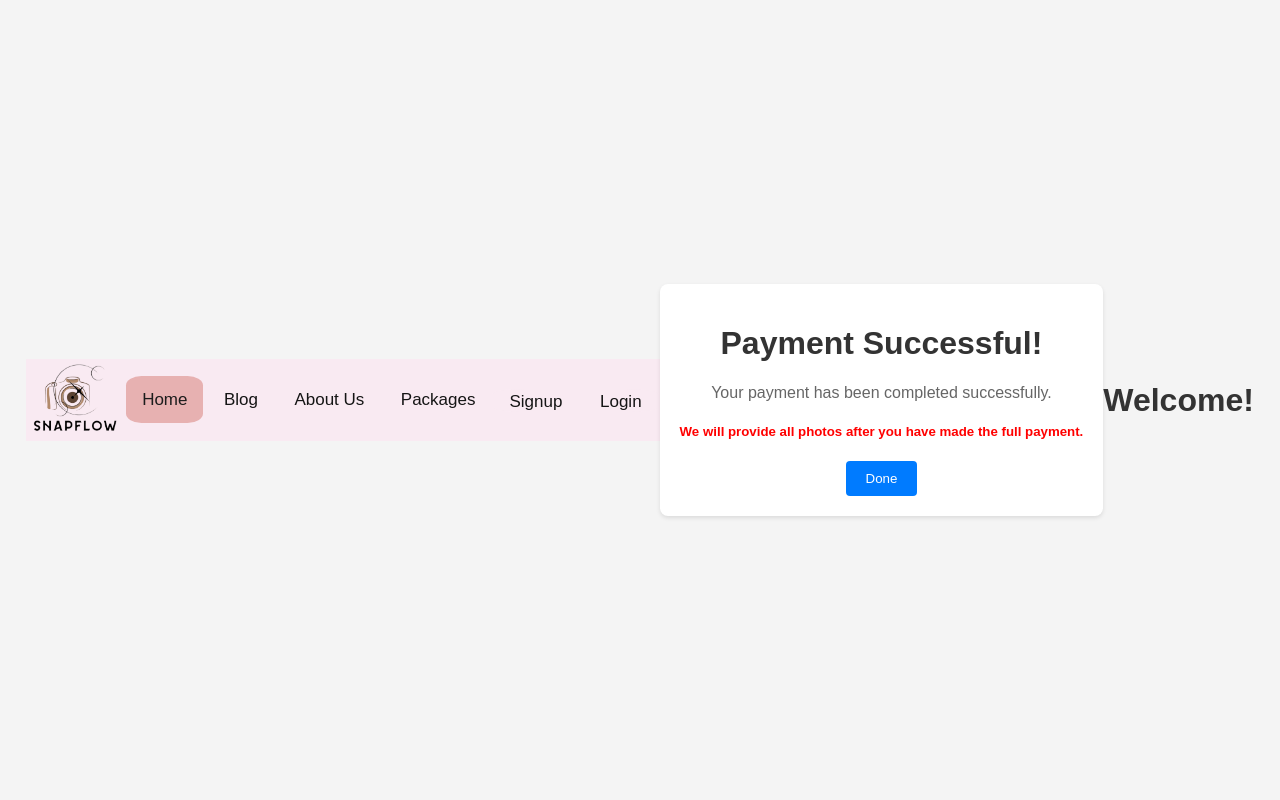
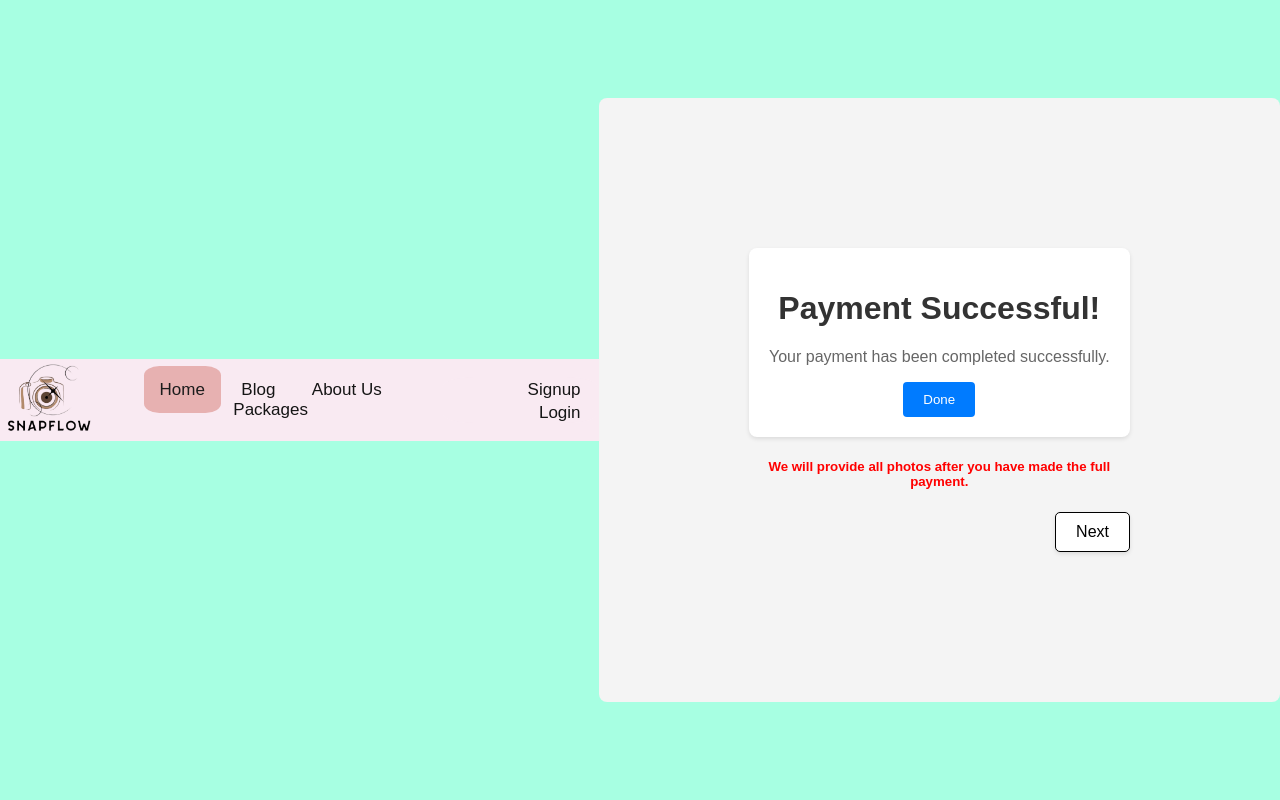
Before and after one commit to Melanka2/snapflow, a PHP site: page /project/pages/paysuccessful in a window 1280 px wide. Run offline with PHP 8.4, Linux system fonts and the light colour scheme.

Commit message:
edit paysuccessful page

```diff
--- a/app/views/pages/paysuccessful.php
+++ b/app/views/pages/paysuccessful.php
@@ -23,13 +23,19 @@
     </div>
 </div>
 
-	<div class="container">
-		<h1>Payment Successful!</h1>
-		<p>Your payment has been completed successfully.</p>
-		<h5>We will provide all photos after you have made the full payment.</h5>
-		<button id="doneButton">Done</button>
+	<div class="container2">
+		<div class="container">
+			<h1>Payment Successful!</h1>
+			<p>Your payment has been completed successfully.</p>
+
+			<button id="doneButton">Done</button>
+		</div>
+			<h5>We will provide all photos after you have made the full payment.</h5>
+
+			<div class="right">
+				<button class="next-button">Next</button>
+			</div>
 	</div>
-	<h1>Welcome!</h1>
 
 </body>
 </html>
--- a/public/css/style_paysuccessful.css
+++ b/public/css/style_paysuccessful.css
@@ -1,6 +1,6 @@
 body {
     font-family: Arial, sans-serif;
-    background-color: #f4f4f4;
+    background-color: #a7ffe2;
     margin: 0;
     padding: 0;
     display: flex;
@@ -41,6 +41,32 @@ button {
 
 button:hover {
     background-color: #0056b3;
+}
+
+.container2 {
+    text-align: center;
+    background-color: #f4f4f4;
+    padding: 150px;
+    border-radius: 8px;
+}
+
+.next-button {
+  background-color: #fff;
+  color: #000000;
+  border: 1px solid #000;
+  padding: 10px 20px;
+  font-size: 16px;
+  cursor: pointer;
+  border-radius: 5px;
+  box-shadow: 0 2px 4px rgba(0, 0, 0, 0.1);
+}
+
+.next-button:hover {
+  background-color: #a8a6a6;
+}
+
+.right {
+	text-align: right;
 }
 
 .topnav {
```
